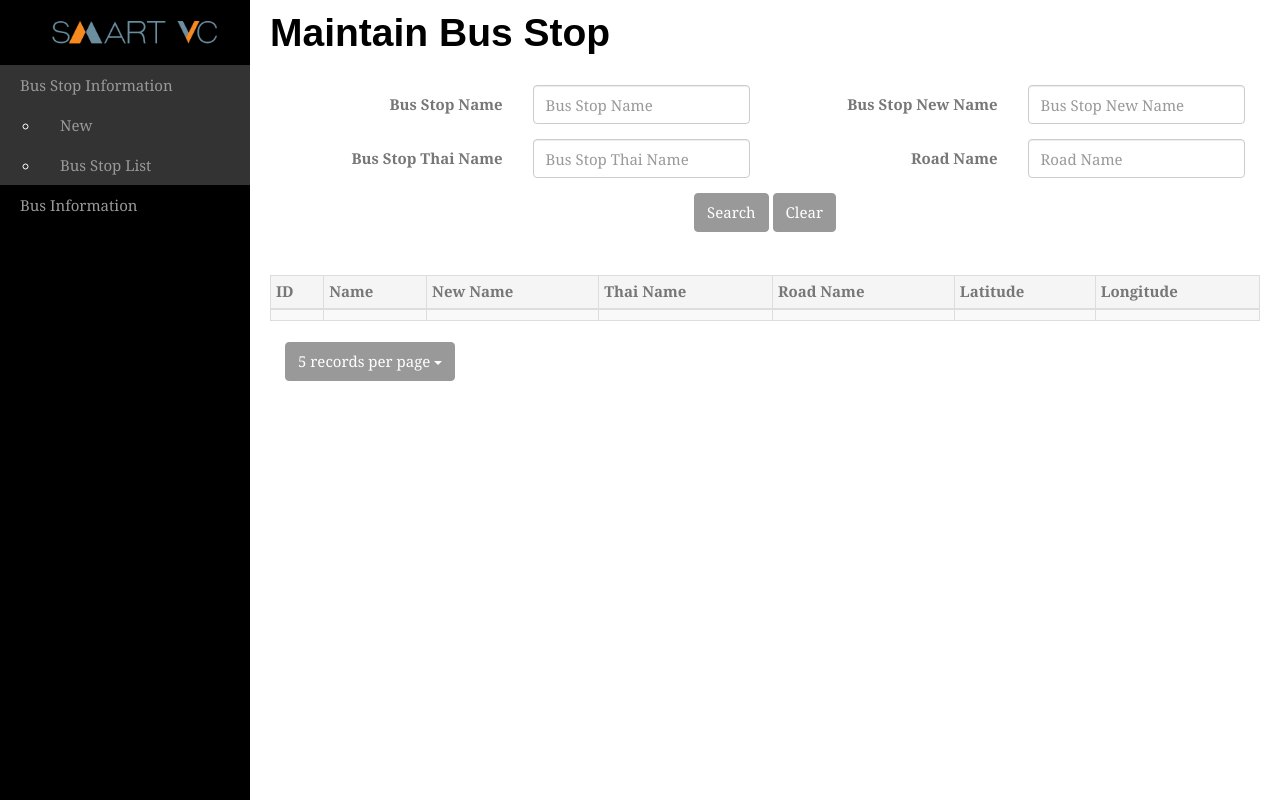
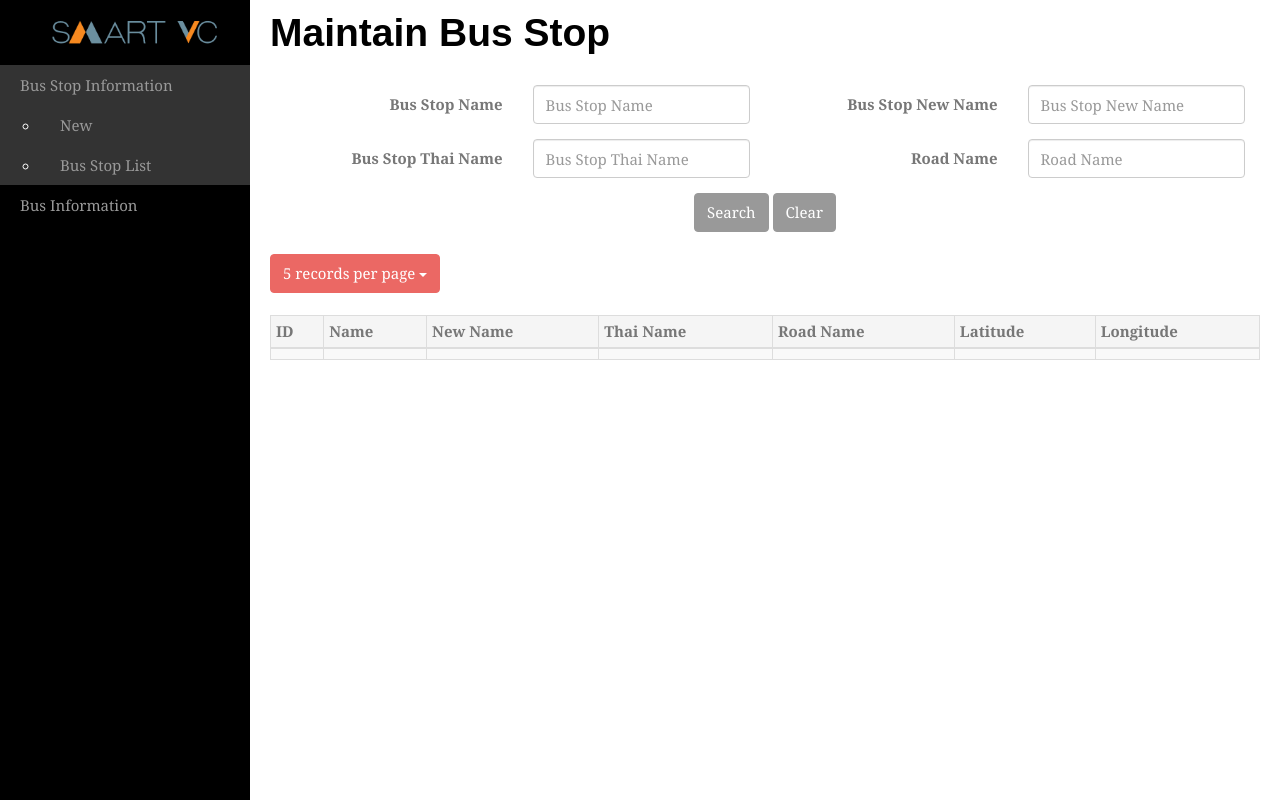
Before and after one commit to chaiphets/vert2zest.vc, a CodeIgniter app: page /index.php/wiki/busstop/display in a window 1280 px wide. Run offline with CodeIgniter, Linux system fonts and the light colour scheme; lists and menus that the app fills with data are empty; some libraries are stand-ins or nearby versions; some web fonts are replaced.

Commit message:
Change layout for pagination.

```diff
--- a/application/views/wiki/busstop/bus_stop_list.php
+++ b/application/views/wiki/busstop/bus_stop_list.php
@@ -44,9 +44,23 @@
 					</form>
 				</div>
 			</div>
-
-			<br><br>
-
+			<br>
+			<div class="row">
+				<div class="col-md-12 pull-right">
+					<div class="btn-group">
+						<button type="button" class="btn btn-primary dropdown-toggle" data-toggle="dropdown">
+							<?=$paging->pageSize?> records per page <span class="caret"></span>
+						</button>
+						<ul class="dropdown-menu" role="menu">
+							<?php foreach ($paging->pageSizeList as $key => $pageSize):?>
+								<li><a href="javascript:changePageSize(<?=$pageSize?>);"><?=$pageSize?></a></li>
+							<?php endforeach;?>
+							<li><a href="javascript:changePageSize(0);">Show All</a></li>
+						</ul>
+					</div>
+				</div>
+			</div>
+			<br>
 			<div class="row" style="margin-left: auto;margin-right: auto;">
 				<div class="table-responsive">
                     <!--form class="form-horizontal" role="form" method="post" action="<?=site_url('wiki/busstop/delete')?>"-->
@@ -103,27 +117,11 @@
                    	 <!--/form-->
 				</div>
 			</div>
-
 			<div clas="row">
-				<div class="col-xs-12 col-sm-4 col-md-3">
-					<div class="btn-group">
-						<button type="button" class="btn btn-default dropdown-toggle" data-toggle="dropdown">
-							<?=$paging->pageSize?> records per page <span class="caret"></span>
-						</button>
-						<ul class="dropdown-menu" role="menu">
-							<?php foreach ($paging->pageSizeList as $key => $pageSize):?>
-								<li><a href="javascript:changePageSize(<?=$pageSize?>);"><?=$pageSize?></a></li>
-							<?php endforeach;?>
-							<li><a href="javascript:changePageSize(0);">Show All</a></li>
-						</ul>
-					</div>
-				</div>
-				<div class="col-xs-12 col-sm-8 col-md-9">
+				<div class="col-md-12 text-center">
 					<ul id="pagination-demo" class="pagination-sm" style="margin: auto;"></ul>
 				</div>
 			</div>
-
-
 	        <?php if(isset($result) && !empty($result)):?>
 			<div class="row" style="margin-left: auto;margin-right: auto;">
 	            <div class="col-md-12">
```
